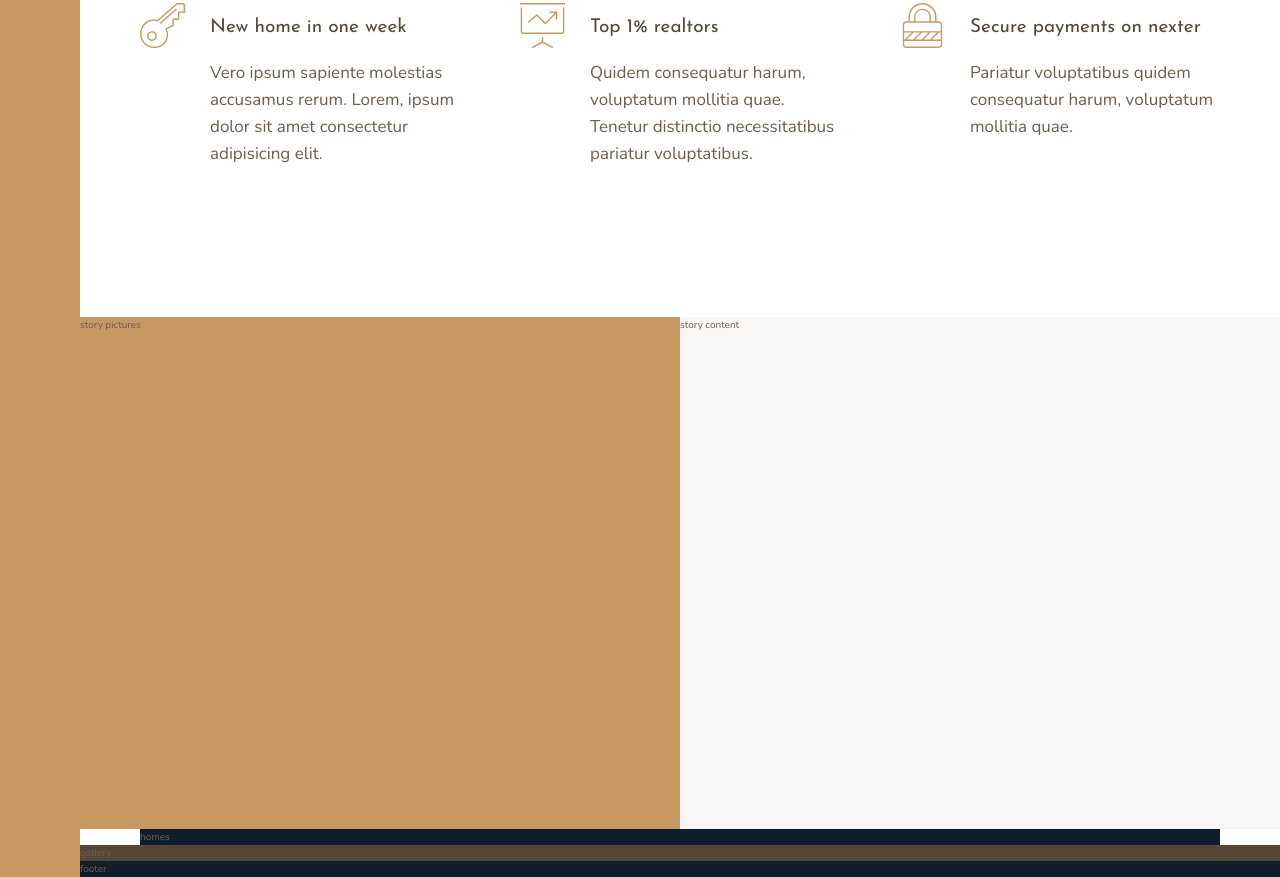
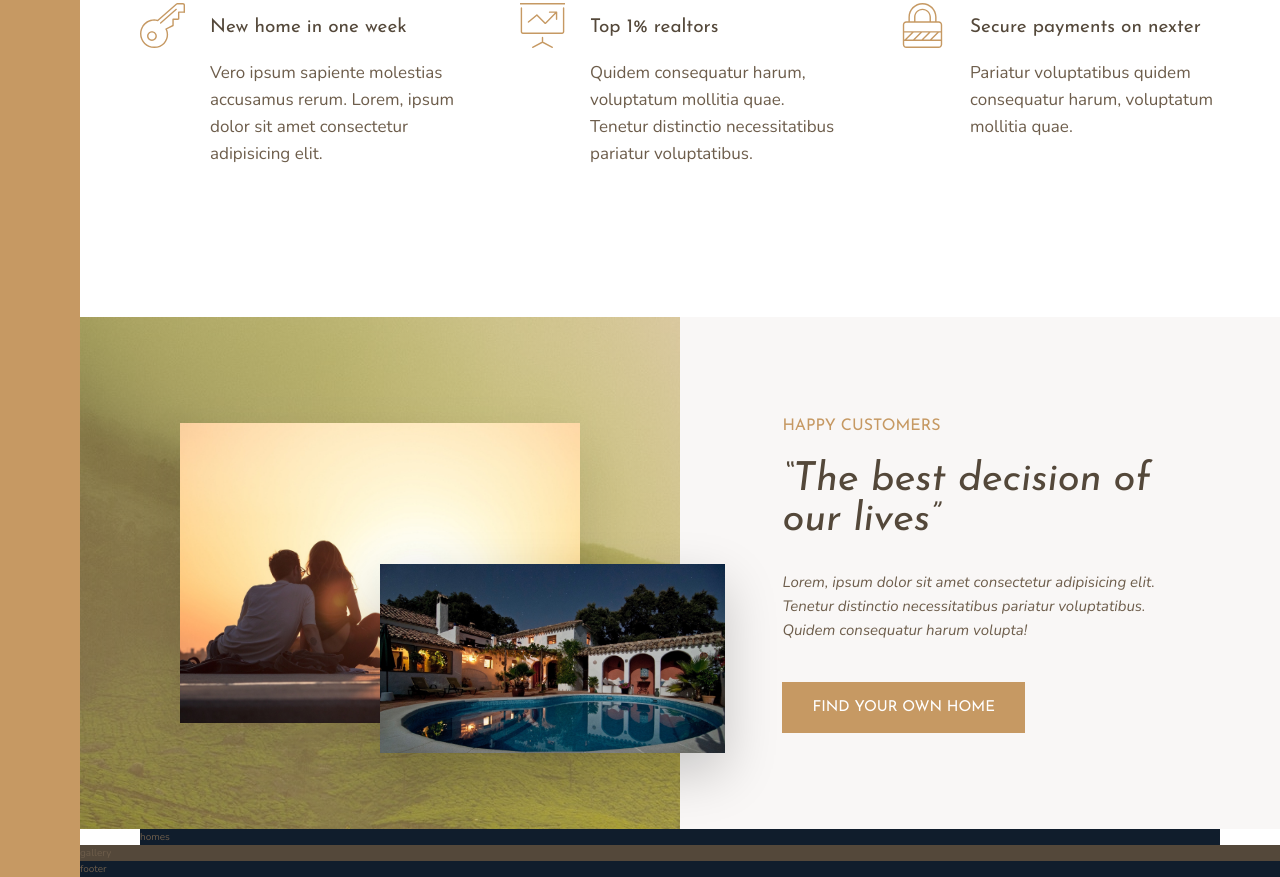
Before and after one commit to ryan258/proto--real-estate-agency, a website: page index.html in a window 1280 px wide. Shown: the part 991-1868 px from the top of the page. Drawn offline with nearby package versions, Linux system fonts and the light colour scheme.

Commit message:
Create a story section.

```diff
--- a/index.html
+++ b/index.html
@@ -64,8 +64,16 @@
         <p class="feature__text">Pariatur voluptatibus quidem consequatur harum, voluptatum mollitia quae.</p>
       </div>
     </section>
-    <div class="story__pictures">story pictures</div>
-    <div class="story__content">story content</div>
+    <div class="story__pictures">
+      <img src="img/story-1.jpeg" alt="Couple with new house" class="story__img--1" />
+      <img src="img/story-2.jpeg" alt="That new house" class="story__img--2" />
+    </div>
+    <div class="story__content">
+      <h3 class="heading-3 mb-sm">Happy Customers</h3>
+      <h2 class="heading-2 mb-md heading-2--dark">&ldquo;The best decision of our lives&rdquo;</h2>
+      <p class="story__text">Lorem, ipsum dolor sit amet consectetur adipisicing elit. Tenetur distinctio necessitatibus pariatur voluptatibus. Quidem consequatur harum volupta!</p>
+      <button class="btn">Find your own home</button>
+    </div>
     <section class="homes">homes</section>
     <section class="gallery">gallery</section>
     <footer class="footer">footer</footer>
--- a/sass/_story.scss
+++ b/sass/_story.scss
@@ -2,9 +2,51 @@
   &__pictures {
     background-color: $color-primary;
     grid-column: full-start / col-end 4;
+    background-image: linear-gradient(rgba($color-primary, 0.5), rgba($color-primary, 0.5)), url(../img/back.jpg);
+
+    display: grid;
+    // we'll create a 6x6 container
+    grid-template-rows: repeat(6, 1fr);
+    grid-template-columns: repeat(6, 1fr);
+    align-items: center;
   }
+
+  &__img--1 {
+    width: 100%;
+    grid-row: 2/6;
+    grid-column: 2/6;
+    box-shadow: 0 2rem 5rem rgba(0, 0, 0, 0.1);
+  }
+  &__img--2 {
+    width: 115%;
+    grid-row: 4/6;
+    grid-column: 4/7;
+    z-index: 5;
+    box-shadow: 0 2rem 5rem rgba(0, 0, 0, 0.2);
+  }
+
   &__content {
     background-color: $color-grey-light-1;
     grid-column: col-start 5 / full-end;
+
+    // padding: 6rem 12rem;
+    padding: 6rem 8vw;
+
+    /*
+    display: flex;
+    flex-direction: column;
+    justify-content: center;
+    align-items: start;
+    */
+    // or do the same thing in grid
+    display: grid;
+    align-content: center;
+    justify-items: start;
+  }
+
+  &__text {
+    font-size: 1.5rem;
+    font-style: italic;
+    margin-bottom: 4rem;
   }
 }
--- a/sass/_typography.scss
+++ b/sass/_typography.scss
@@ -15,11 +15,23 @@
   }
   &-2 {
     @extend %heading;
+    font-size: 4rem;
+    font-style: italic;
+    line-height: 1;
+
+    &--light {
+      color: $color-grey-light-1;
+    }
     &--dark {
+      color: $color-grey-dark-1;
     }
   }
   &-3 {
     @extend %heading;
+    font-size: 1.6rem;
+    color: $color-primary;
+    text-transform: uppercase;
+
     &--dark {
     }
   }
@@ -34,3 +46,36 @@
     }
   }
 }
+
+.btn {
+  background-color: $color-primary;
+  color: #fff;
+  border: 0;
+  border-radius: 0;
+  font-family: $font-display;
+  font-size: 1.5rem;
+  text-transform: uppercase;
+  padding: 1.8rem 3rem;
+  cursor: pointer;
+  transition: all 0.2s;
+
+  &:hover {
+    background-color: $color-primary-dark;
+  }
+}
+
+// always assume your project will grow so prepare your helper classes for that, people are actually styling their whole page with utility classes, they call it atomic CSS
+.mb {
+  &-sm {
+    margin-bottom: 2rem;
+  }
+  &-md {
+    margin-bottom: 3rem;
+  }
+  &-lg {
+    margin-bottom: 4rem;
+  }
+  &-hg {
+    margin-bottom: 8rem;
+  }
+}
```
Also changed, not shown: css/style.css.
